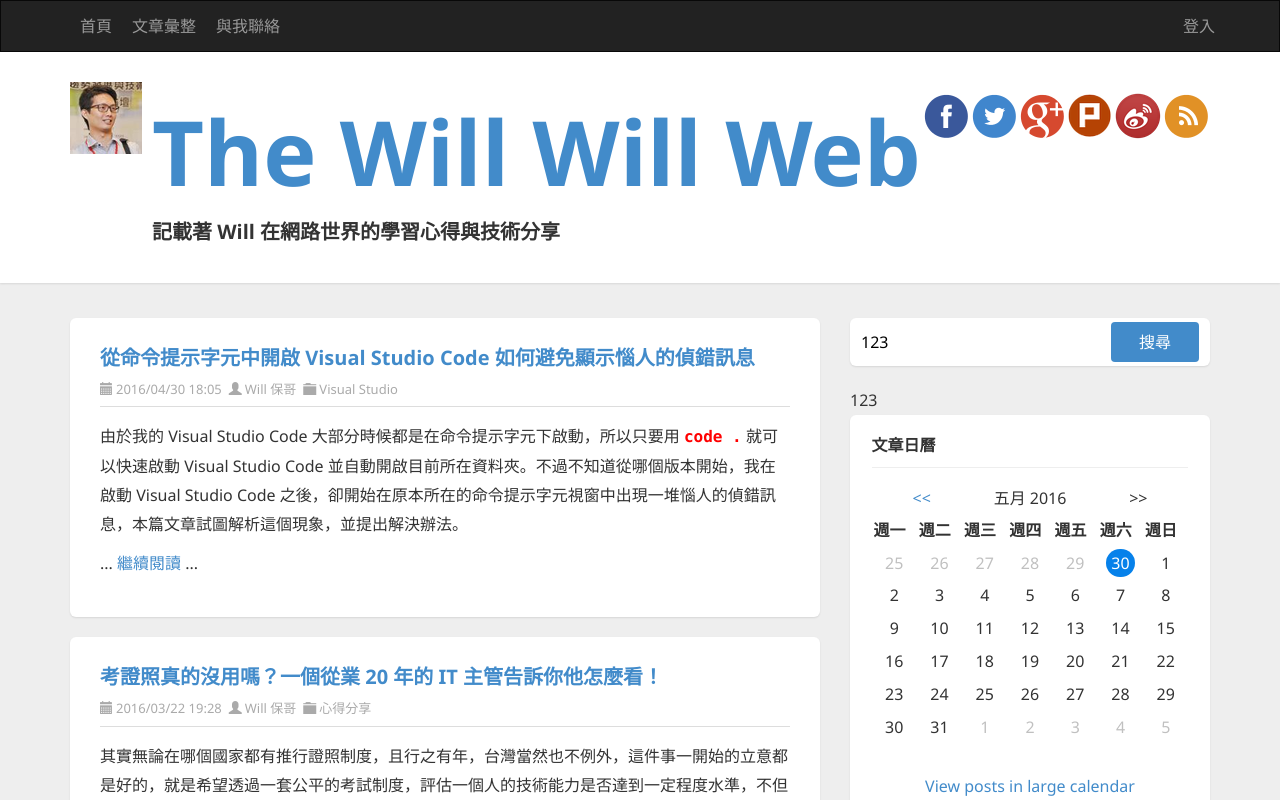
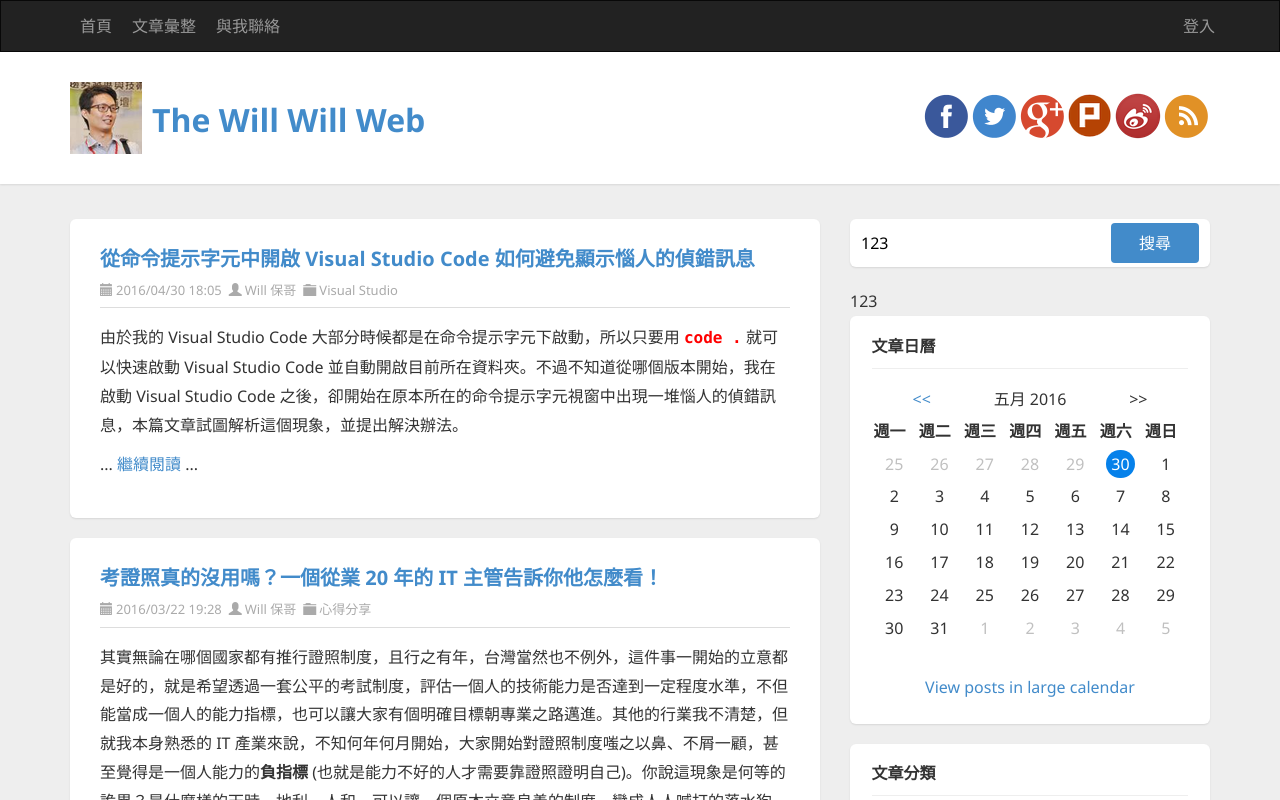
Before and after one commit to coolrare/DCT_106038, an Angular app: page / in a window 1280 px wide. Shown: the top 800 px of the page. Built offline with nearby package versions, Linux system fonts and the light colour scheme.

Commit message:
09 練習 Angular 結構型指令使用: ngIf

```diff
--- a/src/app/header/header.component.html
+++ b/src/app/header/header.component.html
@@ -29,9 +29,8 @@
           <img src="/assets/images/logo.png" class="pull-left logo" alt="The Will Will Web" (click)="changeTitle($event)">
 
           <div class="pull-left">
-            <h1><a [href]="link"
-              [ngStyle]="{'font-size': '90px'}">{{title}}</a></h1>
-            <h3>記載著 Will 在網路世界的學習心得與技術分享</h3>
+            <h1><a [href]="link">{{title}}</a></h1>
+            <h3 *ngIf="false">記載著 Will 在網路世界的學習心得與技術分享</h3>
           </div>
 
           <div id="social-icons" class="pull-right social-icon">
--- a/src/app/header/header.component.ts
+++ b/src/app/header/header.component.ts
@@ -24,7 +24,7 @@ export class HeaderComponent implements OnInit {
   }
 
   showAlert() {
-    alert('wait');
+    // alert('wait');
   }
 
 }
```
